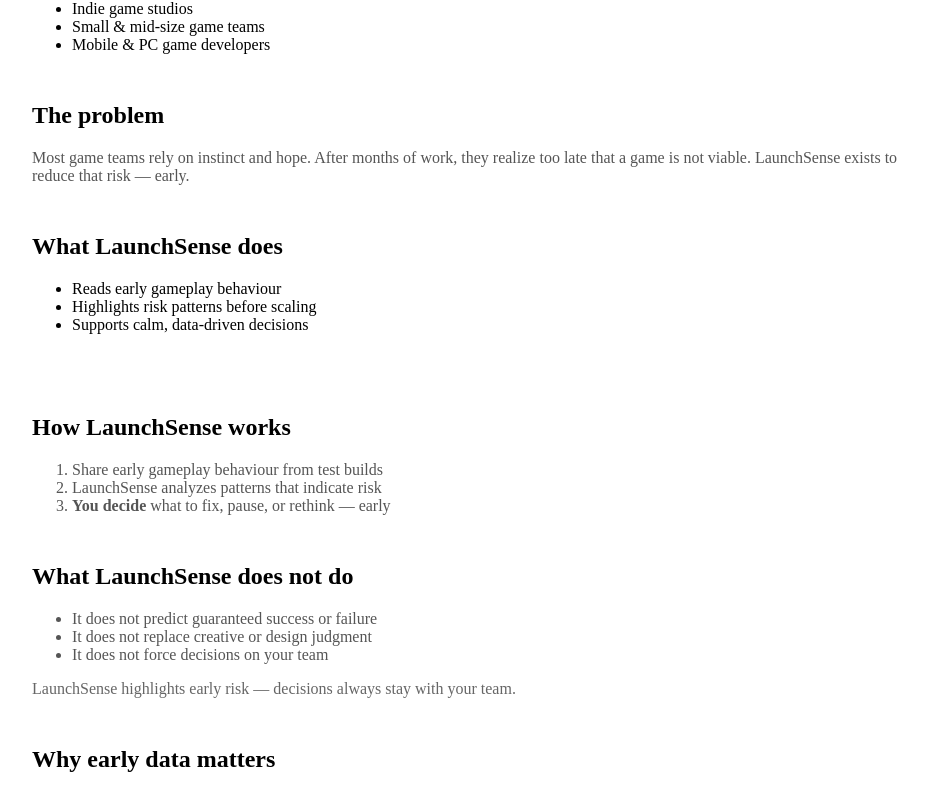
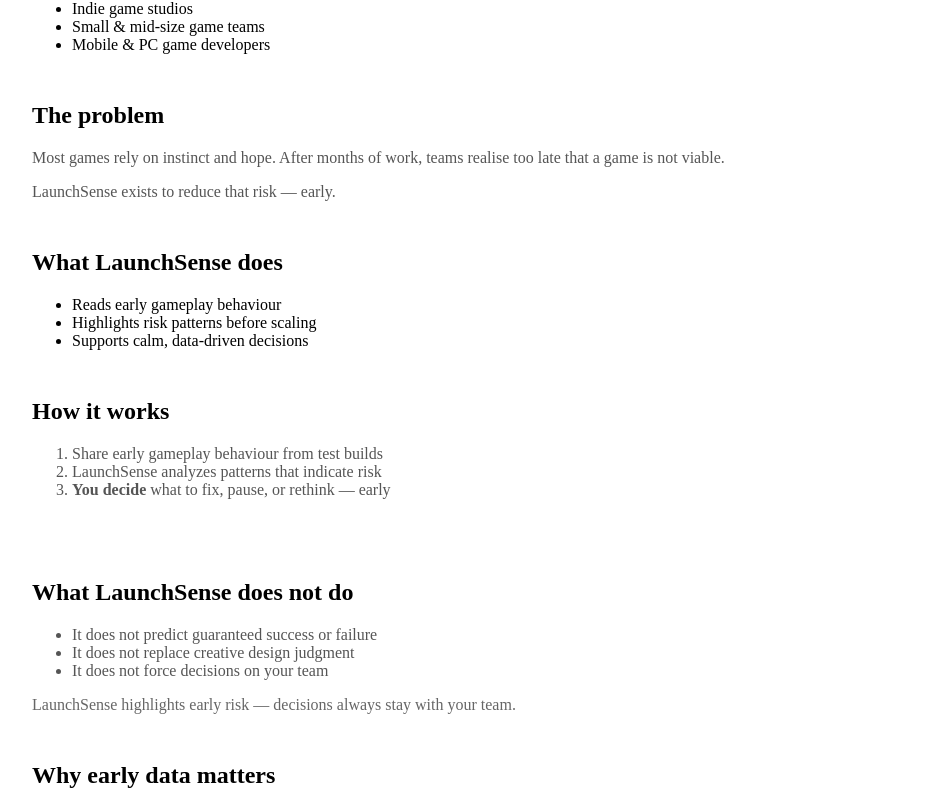
Before and after one commit to ashish98765/launchsense, a Next.js app in the folder frontend/: page / in a window 1280 px wide. Shown: the part 369-1162 px from the top of the page, without its empty margins (158-1086 px from the left). Built offline with nearby package versions, Linux system fonts and the light colour scheme.

Commit message:
Update index.js

```diff
--- a/frontend/pages/index.js
+++ b/frontend/pages/index.js
@@ -1,7 +1,6 @@
 export default function Home() {
   return (
     <main style={{ padding: "80px 24px", maxWidth: 900, margin: "0 auto" }}>
-
       {/* HERO */}
       <h1 style={{ fontSize: 42, marginBottom: 16 }}>
         Make game decisions with data, not hope.
@@ -12,7 +11,7 @@
         so studios can decide what to build next — calmly and early.
       </p>
 
-      {/* CTA */}
+      {/* PRIMARY CTA */}
       <div style={{ marginBottom: 48 }}>
         <a
           href="/signup"
@@ -36,7 +35,7 @@
         </a>
       </div>
 
-      {/* WHO IS THIS FOR */}
+      {/* WHO IT IS FOR */}
       <section style={{ marginBottom: 48 }}>
         <h2>Built for</h2>
         <ul>
@@ -50,14 +49,16 @@
       <section style={{ marginBottom: 48 }}>
         <h2>The problem</h2>
         <p style={{ color: "#555" }}>
-          Most game teams rely on instinct and hope.
-          After months of work, they realize too late that a game is not viable.
+          Most games rely on instinct and hope.
+          After months of work, teams realise too late that a game is not viable.
+        </p>
+        <p style={{ color: "#555" }}>
           LaunchSense exists to reduce that risk — early.
         </p>
       </section>
 
       {/* WHAT IT DOES */}
-      <section>
+      <section style={{ marginBottom: 48 }}>
         <h2>What LaunchSense does</h2>
         <ul>
           <li>Reads early gameplay behaviour</li>
@@ -66,9 +67,9 @@
         </ul>
       </section>
 
-        {/* HOW IT WORKS */}
-      <section style={{ marginTop: 80, marginBottom: 48 }}>
-        <h2>How LaunchSense works</h2>
+      {/* HOW IT WORKS */}
+      <section style={{ marginBottom: 80 }}>
+        <h2>How it works</h2>
         <ol style={{ color: "#555" }}>
           <li>Share early gameplay behaviour from test builds</li>
           <li>LaunchSense analyzes patterns that indicate risk</li>
@@ -83,7 +84,7 @@
         <h2>What LaunchSense does not do</h2>
         <ul style={{ color: "#555" }}>
           <li>It does not predict guaranteed success or failure</li>
-          <li>It does not replace creative or design judgment</li>
+          <li>It does not replace creative design judgment</li>
           <li>It does not force decisions on your team</li>
         </ul>
         <p style={{ marginTop: 12, color: "#666" }}>
@@ -91,7 +92,7 @@
         </p>
       </section>
 
-      {/* WHY EARLY DATA MATTERS */}
+      {/* WHY EARLY DATA */}
       <section style={{ marginBottom: 48 }}>
         <h2>Why early data matters</h2>
         <p style={{ color: "#555" }}>
@@ -103,7 +104,7 @@
         </p>
       </section>
 
-      {/* SAMPLE ANALYSIS PREVIEW */}
+      {/* SAMPLE ANALYSIS */}
       <section style={{ marginBottom: 48 }}>
         <h2>Example: early gameplay analysis</h2>
 
@@ -119,7 +120,9 @@
           <p><strong>Risk level:</strong> High</p>
           <p><strong>Pattern strength:</strong> Medium</p>
 
-          <p style={{ marginTop: 12 }}><strong>Key signals:</strong></p>
+          <p style={{ marginTop: 12 }}>
+            <strong>Key signals:</strong>
+          </p>
           <ul>
             <li>Short play sessions</li>
             <li>High early deaths</li>
@@ -152,6 +155,7 @@
             borderRadius: 6,
             marginRight: 12,
             textDecoration: "none",
+            color: "#000",
           }}
         >
           View a sample analysis →
@@ -203,22 +207,15 @@
       {/* FOOTER */}
       <footer style={{ borderTop: "1px solid #eee", paddingTop: 24 }}>
         <p style={{ fontSize: 14, color: "#666" }}>
-          <a href="/methodology" style={{ marginRight: 16 }}>
-            Methodology
-          </a>
-          <a href="/sdk" style={{ marginRight: 16 }}>
-            SDK
-          </a>
-          <a href="/pricing">
-            Pricing
-          </a>
+          <a href="/methodology" style={{ marginRight: 16 }}>Methodology</a>
+          <a href="/sdk" style={{ marginRight: 16 }}>SDK</a>
+          <a href="/pricing">Pricing</a>
         </p>
 
         <p style={{ fontSize: 14, color: "#666", marginTop: 12 }}>
           LaunchSense supports decisions. It never replaces creative judgment.
         </p>
       </footer>
-
     </main>
   );
 }
```
